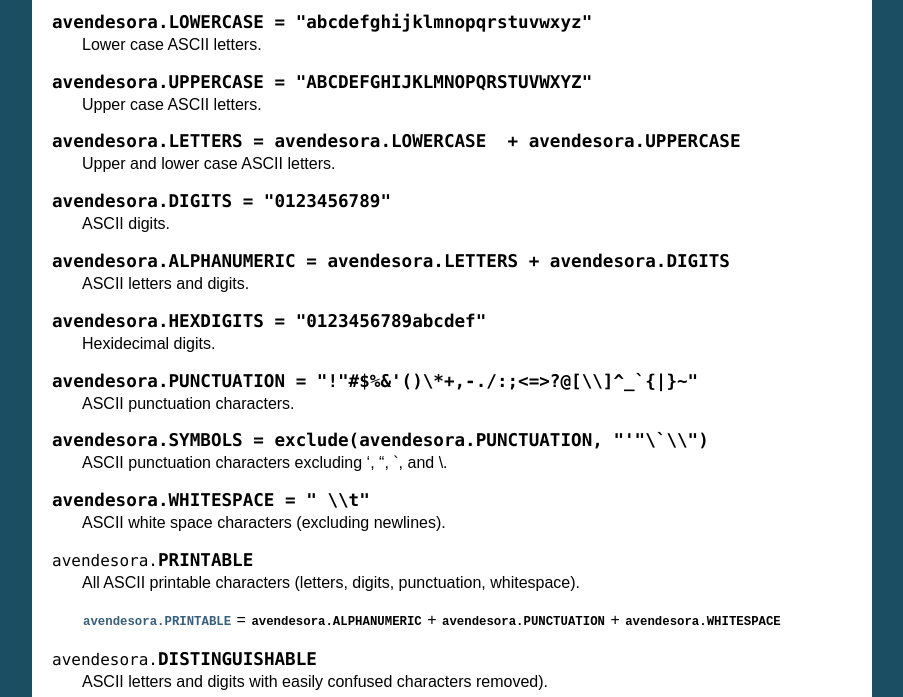
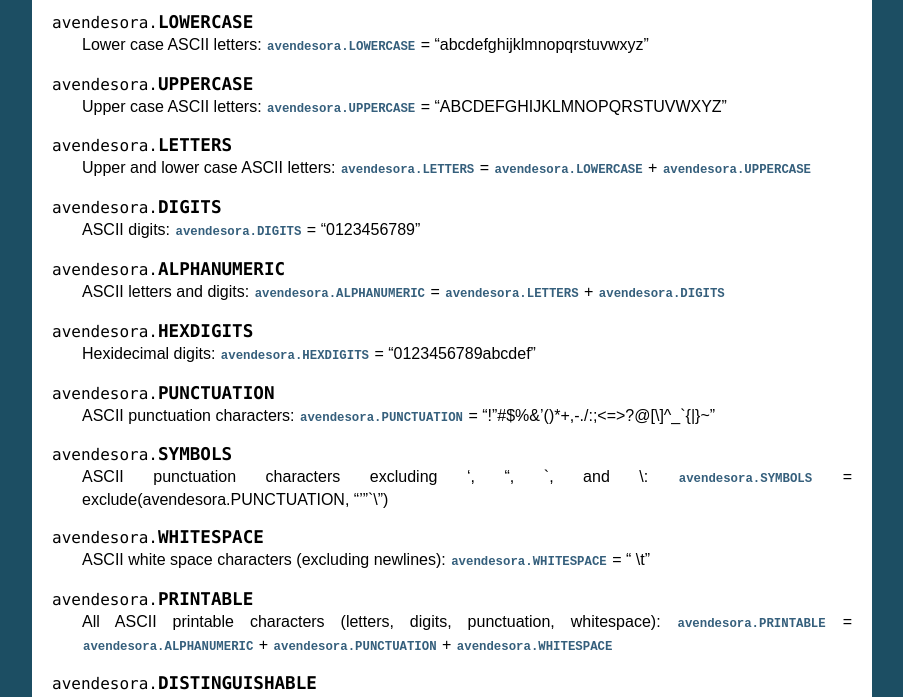
Before and after one commit to KenKundert/avendesora, a Sphinx documentation site: the page built from doc/helpers.rst, in a window 1280 px wide and 1400 px high, scrolled down 909 px, cut to the strip 248-945 px from the top of the window. Shown: the whole strip, without its empty margins (198-1101 px from the left). Built offline with Sphinx 7.4.7, drawn with Linux system fonts in a browser that asks for light colours; some of the changed text lies outside the part shown.

Commit message:
Tweak the documentation.

```diff
--- a/doc/helpers.rst
+++ b/doc/helpers.rst
@@ -29,60 +29,76 @@ These are useful when constructing generated secrets.
 
 .. autofunction:: avendesora.exclude
 
-.. attribute:: avendesora.LOWERCASE = "abcdefghijklmnopqrstuvwxyz"
+.. attribute:: avendesora.LOWERCASE
 
-    Lower case ASCII letters.
+    Lower case ASCII letters:
+    :attr:`avendesora.LOWERCASE` = "abcdefghijklmnopqrstuvwxyz"
 
-.. attribute:: avendesora.UPPERCASE = "ABCDEFGHIJKLMNOPQRSTUVWXYZ"
 
-    Upper case ASCII letters.
+.. attribute:: avendesora.UPPERCASE
 
-.. attribute:: avendesora.LETTERS = avendesora.LOWERCASE  + avendesora.UPPERCASE
+    Upper case ASCII letters:
+    :attr:`avendesora.UPPERCASE` = "ABCDEFGHIJKLMNOPQRSTUVWXYZ"
 
-    Upper and lower case ASCII letters.
 
-.. attribute:: avendesora.DIGITS = "0123456789"
+.. attribute:: avendesora.LETTERS
 
-    ASCII digits.
+    Upper and lower case ASCII letters:
+    :attr:`avendesora.LETTERS` = :attr:`avendesora.LOWERCASE` + :attr:`avendesora.UPPERCASE`
 
-.. attribute:: avendesora.ALPHANUMERIC = avendesora.LETTERS + avendesora.DIGITS
 
-    ASCII letters and digits.
+.. attribute:: avendesora.DIGITS
 
-.. attribute:: avendesora.HEXDIGITS = "0123456789abcdef"
+    ASCII digits:
+    :attr:`avendesora.DIGITS` = "0123456789"
 
-    Hexidecimal digits.
 
-.. attribute:: avendesora.PUNCTUATION = "!"#$%&'()\*+,-./:;<=>?@[\\]^_`{|}~"
+.. attribute:: avendesora.ALPHANUMERIC
 
-    ASCII punctuation characters.
+    ASCII letters and digits:
+    :attr:`avendesora.ALPHANUMERIC` = :attr:`avendesora.LETTERS` + :attr:`avendesora.DIGITS`
 
-.. attribute:: avendesora.SYMBOLS = exclude(avendesora.PUNCTUATION, "'"\`\\")
 
-    ASCII punctuation characters excluding ', ", \`, and \\.
+.. attribute:: avendesora.HEXDIGITS
 
-.. attribute:: avendesora.WHITESPACE = " \\t"
+    Hexidecimal digits:
+    :attr:`avendesora.HEXDIGITS` = "0123456789abcdef"
 
-    ASCII white space characters (excluding newlines).
+
+.. attribute:: avendesora.PUNCTUATION
+
+    ASCII punctuation characters:
+    :attr:`avendesora.PUNCTUATION` = "!"#$%&'()\*+,-./:;<=>?@[\\]^_`{|}~"
+
+
+.. attribute:: avendesora.SYMBOLS
+
+    ASCII punctuation characters excluding ', ", \`, and \\:
+    :attr:`avendesora.SYMBOLS` = exclude(avendesora.PUNCTUATION, "'"\`\\")
+
+
+.. attribute:: avendesora.WHITESPACE
+
+    ASCII white space characters (excluding newlines):
+    :attr:`avendesora.WHITESPACE` = " \\t"
 
 
 .. attribute:: avendesora.PRINTABLE
 
-    All ASCII printable characters (letters, digits, punctuation, whitespace).
-
+    All ASCII printable characters (letters, digits, punctuation, whitespace):
     :attr:`avendesora.PRINTABLE` = :attr:`avendesora.ALPHANUMERIC` + :attr:`avendesora.PUNCTUATION` + :attr:`avendesora.WHITESPACE`
 
 
 .. attribute:: avendesora.DISTINGUISHABLE
 
-    ASCII letters and digits with easily confused characters removed).
-
+    ASCII letters and digits with easily confused characters removed):
     :attr:`avendesora.DISTINGUISHABLE` = exclude(:attr:`avendesora.ALPHANUMERIC`, 'Il1O0')
 
 
-.. attribute:: avendesora.SHIFTED = UPPERCASE + '~!@#$%^&*()_+{}|:"<>?'
+.. attribute:: avendesora.SHIFTED
 
-    ASCII characters that are typed using the shift key.
+    ASCII characters that are typed using the shift key:
+    :attr:`avendesora.SHIFTED` = :attr:`avendesora.UPPERCASE` + '~!@#$%^&*()_+{}|:"<>?'
 
 
 Obscured Secret Classes
```
Also changed, not shown: 2 other files.
